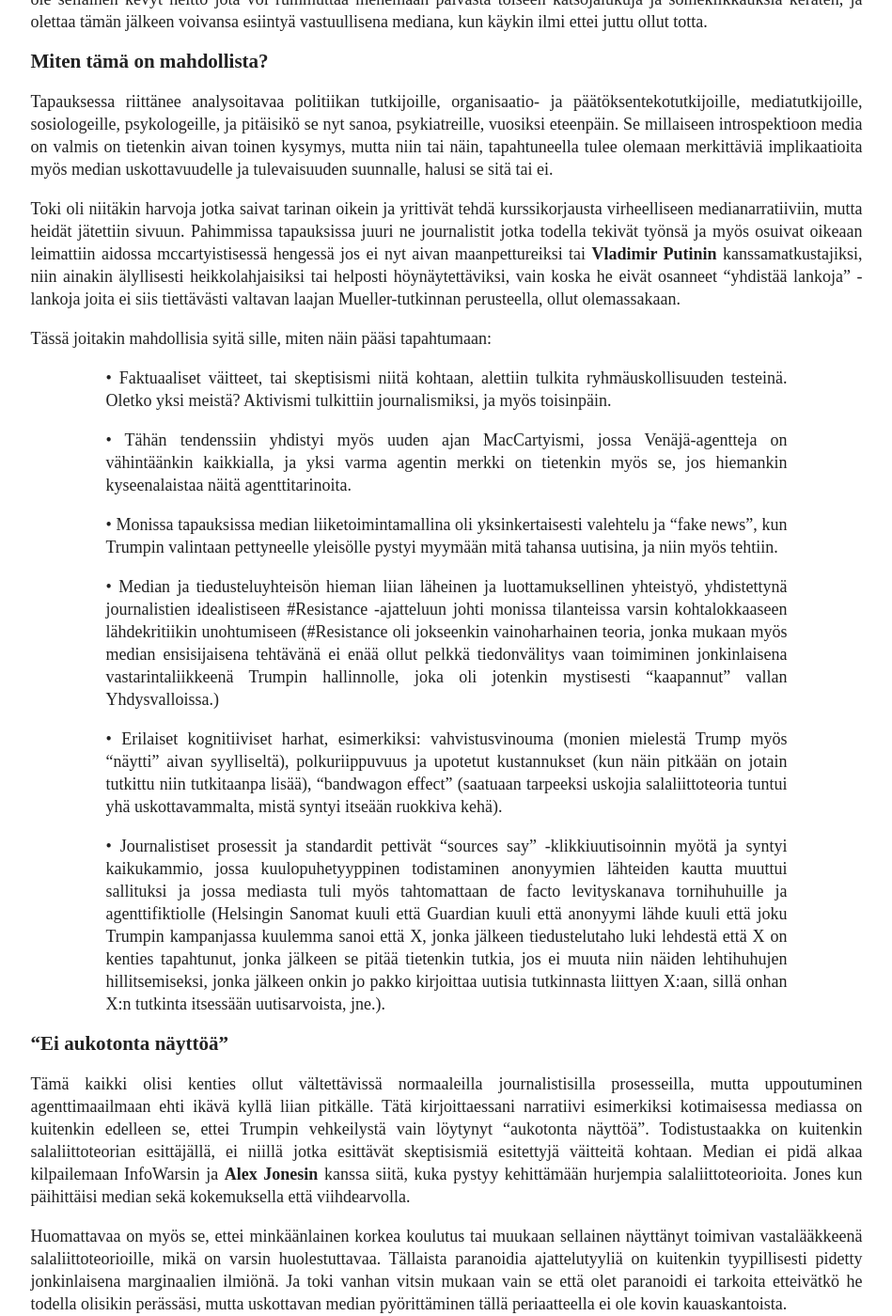
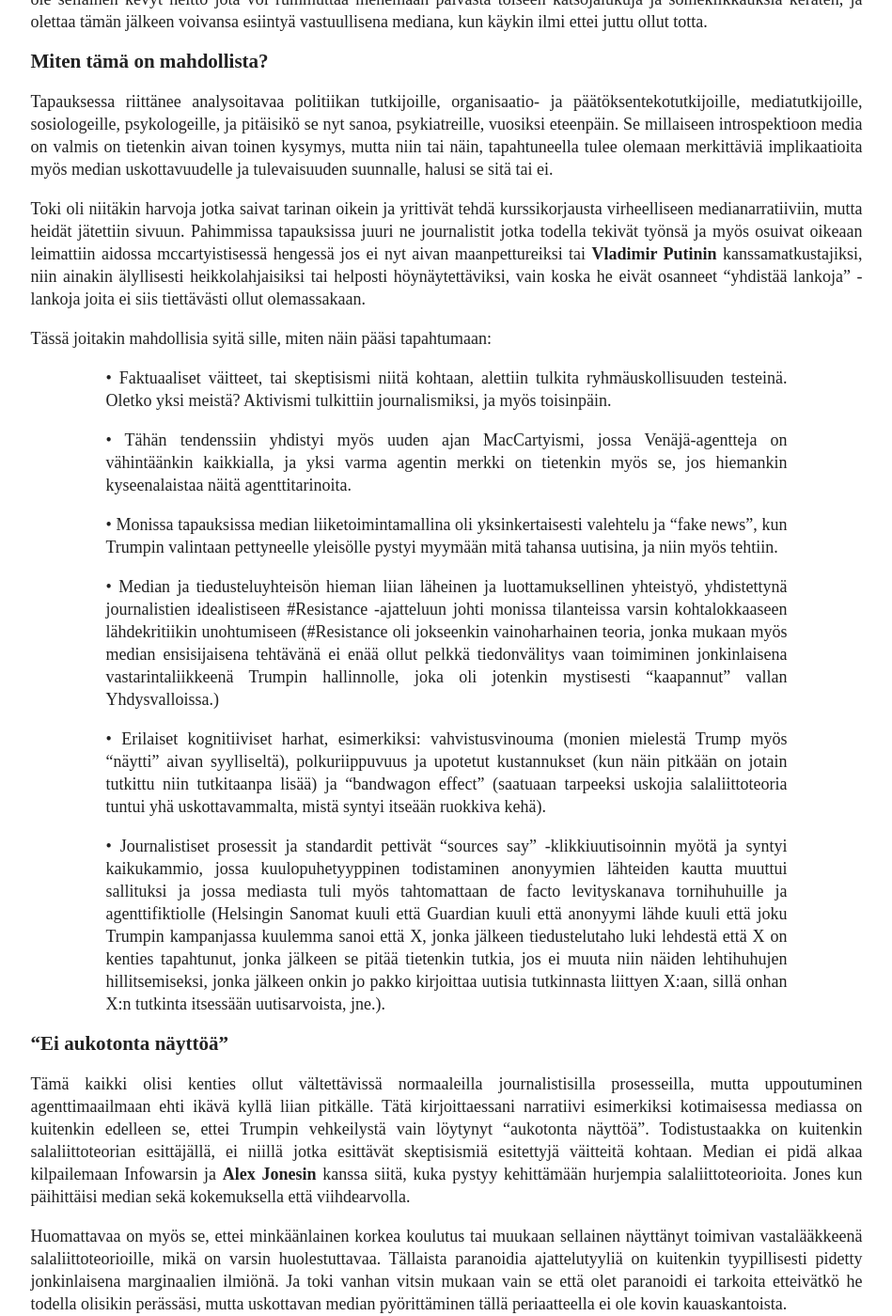
Before and after one commit to kuikanmaki/kuikanmaki.github.io, a Jekyll site: the page built from _posts/2019-03-29-miehemme-washingtonissa.md, in a window 1280 px wide and 1400 px high, scrolled down 1793 px. Shown: the whole window at 94% size, without its empty margins (165-1114 px from the left). Built offline with Jekyll 4.4.1, drawn with Linux system fonts in a browser that asks for light colours; comment, search, counter and statistics services are not loaded; some of the changed text lies outside the part shown.

Commit message:
corrected some typos etc

```diff
--- a/_posts/2019-03-29-miehemme-washingtonissa.md
+++ b/_posts/2019-03-29-miehemme-washingtonissa.md
@@ -36,7 +36,7 @@ Kyseessä ei myöskään ole aivan mikä tahansa merkityksetön teoria, niin pal
 
 Tapauksessa riittänee analysoitavaa politiikan tutkijoille, organisaatio- ja päätöksentekotutkijoille, mediatutkijoille, sosiologeille, psykologeille, ja pitäisikö se nyt sanoa, psykiatreille, vuosiksi eteenpäin. Se millaiseen introspektioon media on valmis on tietenkin aivan toinen kysymys, mutta niin tai näin, tapahtuneella tulee olemaan merkittäviä implikaatioita myös median uskottavuudelle ja tulevaisuuden suunnalle, halusi se sitä tai ei.
 
-Toki oli niitäkin harvoja jotka saivat tarinan oikein ja yrittivät tehdä kurssikorjausta virheelliseen medianarratiiviin, mutta heidät jätettiin sivuun. Pahimmissa tapauksissa juuri ne journalistit jotka todella tekivät työnsä ja myös osuivat oikeaan leimattiin aidossa mccartyistisessä hengessä jos ei nyt aivan maanpettureiksi tai <b>Vladimir Putinin</b> kanssamatkustajiksi, niin ainakin älyllisesti heikkolahjaisiksi tai helposti höynäytettäviksi, vain koska he eivät osanneet “yhdistää lankoja” - lankoja joita ei siis tiettävästi valtavan laajan Mueller-tutkinnan perusteella, ollut olemassakaan.
+Toki oli niitäkin harvoja jotka saivat tarinan oikein ja yrittivät tehdä kurssikorjausta virheelliseen medianarratiiviin, mutta heidät jätettiin sivuun. Pahimmissa tapauksissa juuri ne journalistit jotka todella tekivät työnsä ja myös osuivat oikeaan leimattiin aidossa mccartyistisessä hengessä jos ei nyt aivan maanpettureiksi tai <b>Vladimir Putinin</b> kanssamatkustajiksi, niin ainakin älyllisesti heikkolahjaisiksi tai helposti höynäytettäviksi, vain koska he eivät osanneet “yhdistää lankoja” - lankoja joita ei siis tiettävästi ollut olemassakaan.
 
 Tässä joitakin mahdollisia syitä sille, miten näin pääsi tapahtumaan:
 
@@ -48,13 +48,13 @@ Tässä joitakin mahdollisia syitä sille, miten näin pääsi tapahtumaan:
 
 >>&#8226; Median ja tiedusteluyhteisön hieman liian läheinen ja luottamuksellinen yhteistyö, yhdistettynä journalistien idealistiseen #Resistance -ajatteluun johti monissa tilanteissa varsin kohtalokkaaseen lähdekritiikin unohtumiseen (#Resistance oli jokseenkin vainoharhainen teoria, jonka mukaan myös median ensisijaisena tehtävänä ei enää ollut pelkkä tiedonvälitys vaan toimiminen jonkinlaisena vastarintaliikkeenä Trumpin hallinnolle, joka oli jotenkin mystisesti “kaapannut” vallan Yhdysvalloissa.)
 
->>&#8226; Erilaiset kognitiiviset harhat, esimerkiksi: vahvistusvinouma (monien mielestä Trump myös “näytti” aivan syylliseltä), polkuriippuvuus ja upotetut kustannukset (kun näin pitkään on jotain tutkittu niin tutkitaanpa lisää), “bandwagon effect” (saatuaan tarpeeksi uskojia salaliittoteoria tuntui yhä uskottavammalta, mistä syntyi itseään ruokkiva kehä).
+>>&#8226; Erilaiset kognitiiviset harhat, esimerkiksi: vahvistusvinouma (monien mielestä Trump myös “näytti” aivan syylliseltä), polkuriippuvuus ja upotetut kustannukset (kun näin pitkään on jotain tutkittu niin tutkitaanpa lisää) ja “bandwagon effect” (saatuaan tarpeeksi uskojia salaliittoteoria tuntui yhä uskottavammalta, mistä syntyi itseään ruokkiva kehä).
 
 >>&#8226; Journalistiset prosessit ja standardit pettivät “sources say” -klikkiuutisoinnin myötä ja syntyi kaikukammio, jossa kuulopuhetyyppinen todistaminen anonyymien lähteiden kautta muuttui sallituksi ja jossa mediasta tuli myös tahtomattaan de facto levityskanava tornihuhuille ja agenttifiktiolle (Helsingin Sanomat kuuli että Guardian kuuli että anonyymi lähde kuuli että joku Trumpin kampanjassa kuulemma sanoi että X, jonka jälkeen tiedustelutaho luki lehdestä että X on kenties tapahtunut, jonka jälkeen se pitää tietenkin tutkia, jos ei muuta niin näiden lehtihuhujen hillitsemiseksi, jonka jälkeen onkin jo pakko kirjoittaa uutisia tutkinnasta liittyen X:aan, sillä onhan X:n tutkinta itsessään uutisarvoista, jne.).
 
 <h3>“Ei aukotonta näyttöä”</h3>
 
-Tämä kaikki olisi kenties ollut vältettävissä normaaleilla journalistisilla prosesseilla, mutta uppoutuminen agenttimaailmaan ehti ikävä kyllä liian pitkälle. Tätä kirjoittaessani narratiivi esimerkiksi kotimaisessa mediassa on kuitenkin edelleen se, ettei Trumpin vehkeilystä vain löytynyt “aukotonta näyttöä”. Todistustaakka on kuitenkin salaliittoteorian esittäjällä, ei niillä jotka esittävät skeptisismiä esitettyjä väitteitä kohtaan. Median ei pidä alkaa kilpailemaan InfoWarsin ja <b>Alex Jonesin</b> kanssa siitä, kuka pystyy kehittämään hurjempia salaliittoteorioita. Jones kun päihittäisi median sekä kokemuksella että viihdearvolla.
+Tämä kaikki olisi kenties ollut vältettävissä normaaleilla journalistisilla prosesseilla, mutta uppoutuminen agenttimaailmaan ehti ikävä kyllä liian pitkälle. Tätä kirjoittaessani narratiivi esimerkiksi kotimaisessa mediassa on kuitenkin edelleen se, ettei Trumpin vehkeilystä vain löytynyt “aukotonta näyttöä”. Todistustaakka on kuitenkin salaliittoteorian esittäjällä, ei niillä jotka esittävät skeptisismiä esitettyjä väitteitä kohtaan. Median ei pidä alkaa kilpailemaan Infowarsin ja <b>Alex Jonesin</b> kanssa siitä, kuka pystyy kehittämään hurjempia salaliittoteorioita. Jones kun päihittäisi median sekä kokemuksella että viihdearvolla.
 
 Huomattavaa on myös se, ettei minkäänlainen korkea koulutus tai muukaan sellainen näyttänyt toimivan vastalääkkeenä salaliittoteorioille, mikä on varsin huolestuttavaa. Tällaista paranoidia ajattelutyyliä on kuitenkin tyypillisesti pidetty jonkinlaisena marginaalien ilmiönä. Ja toki vanhan vitsin mukaan vain se että olet paranoidi ei tarkoita etteivätkö he todella olisikin perässäsi, mutta uskottavan median pyörittäminen tällä periaatteella ei ole kovin kauaskantoista.
 
```
Also changed, not shown: other parts of _posts/2019-03-29-miehemme-washingtonissa.md (+1 -1 lines).
